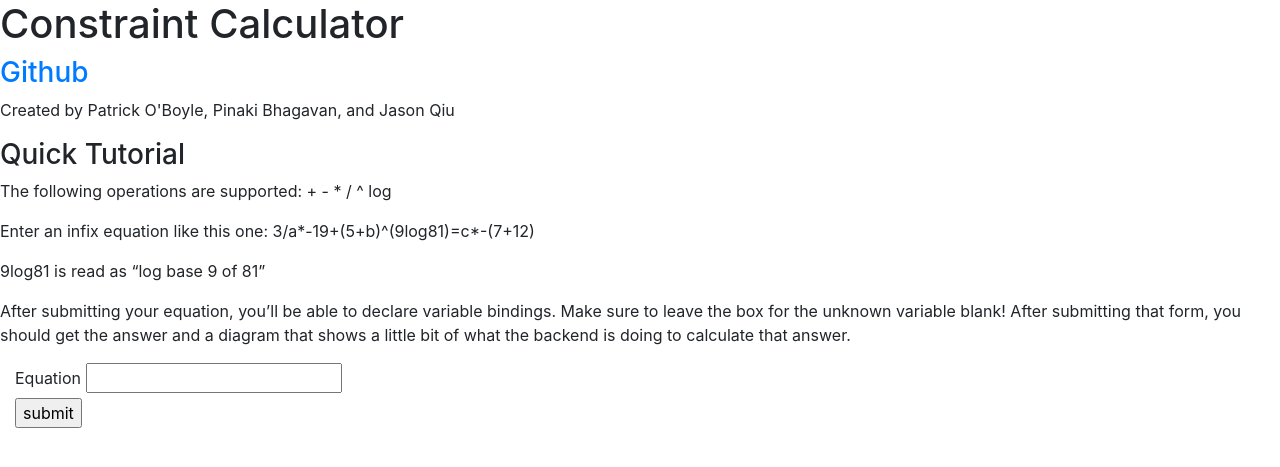
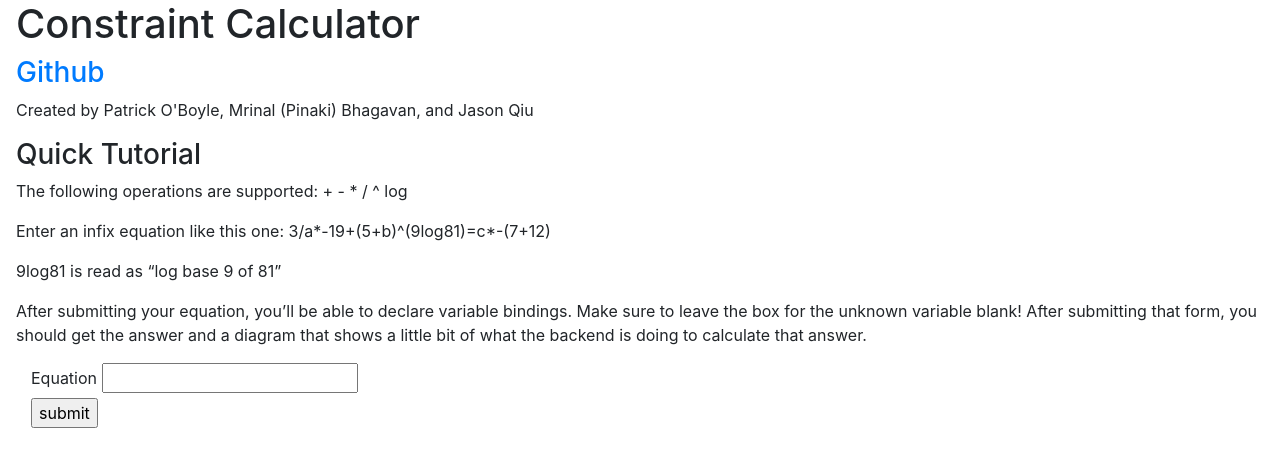
Before and after one commit to JasonQiu1/ConstraintCalc, a Flask app: page / in a window 1280 px wide. Shown: the part 56-523 px from the top of the page. Run offline with Flask 2, Linux system fonts and the light colour scheme; some libraries are stand-ins or nearby versions.

Commit message:
Fixed text left padding

```diff
--- a/project/templates/base.html
+++ b/project/templates/base.html
@@ -23,9 +23,10 @@
         </ul>
       </div>
     </nav>
+    <div class="ml-3">
       <h1>Constraint Calculator</h1>
       <h3><a href="https://github.com/JasonQiu1/ConstraintCalc">Github</a></h3>
-    <p>Created by Patrick O'Boyle, Pinaki Bhagavan, and Jason Qiu
+      <p>Created by Patrick O'Boyle, Mrinal (Pinaki) Bhagavan, and Jason Qiu
       <br>
       <h3>Quick Tutorial</h3>
       <p>The following operations are supported: + - * / ^ log</p>
@@ -35,6 +36,8 @@
 
       {% block content %}
       {% endblock %}
+    </div>
+
 
     <script src="https://code.jquery.com/jquery-3.3.1.slim.min.js" integrity="sha384-q8i/X+965DzO0rT7abK41JStQIAqVgRVzpbzo5smXKp4YfRvH+8abtTE1Pi6jizo" crossorigin="anonymous"></script>
     <script src="https://cdnjs.cloudflare.com/ajax/libs/popper.js/1.14.7/umd/popper.min.js" integrity="sha384-UO2eT0CpHqdSJQ6hJty5KVphtPhzWj9WO1clHTMGa3JDZwrnQq4sF86dIHNDz0W1" crossorigin="anonymous"></script>
```
Lines whose indentation alone changed are shown as unchanged.
